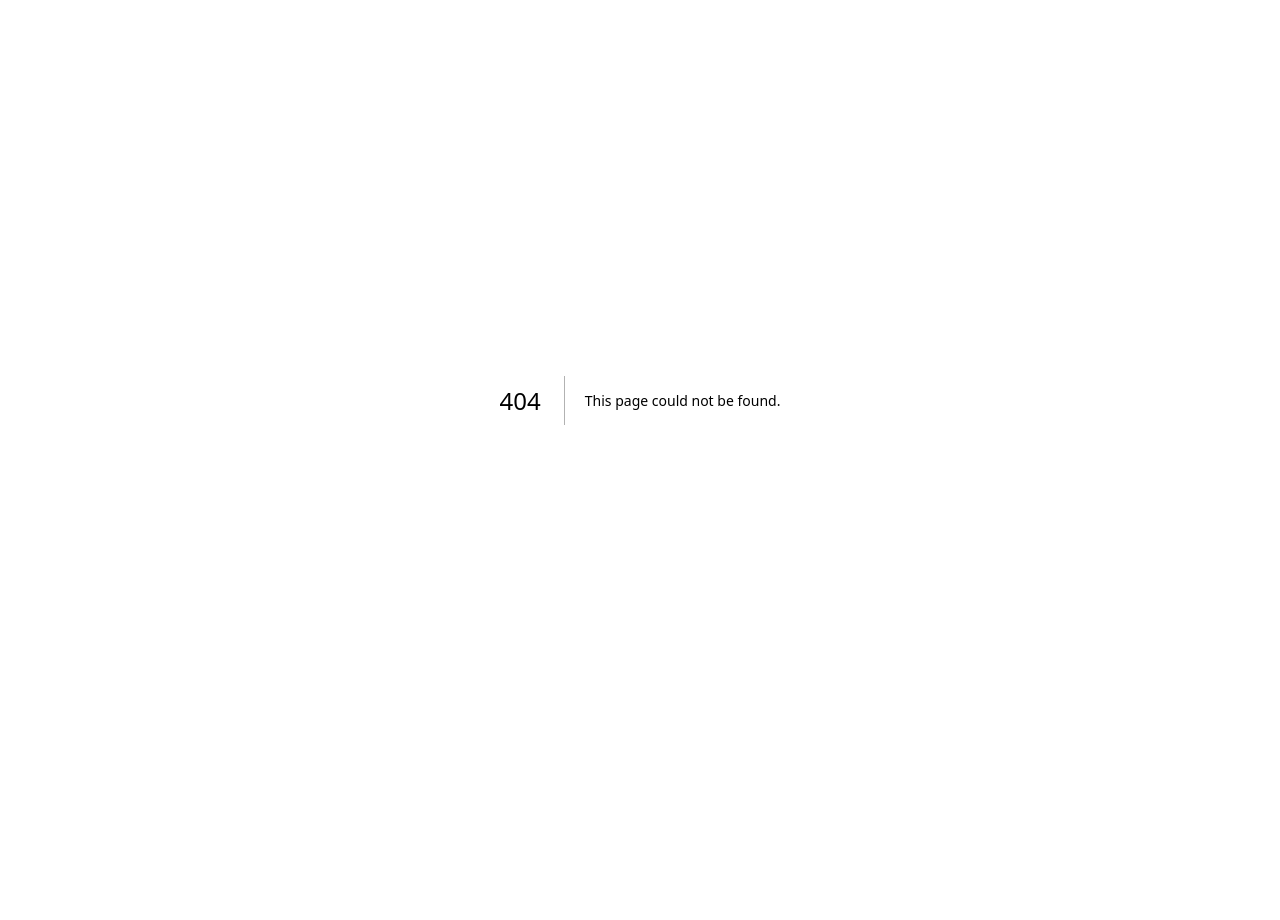
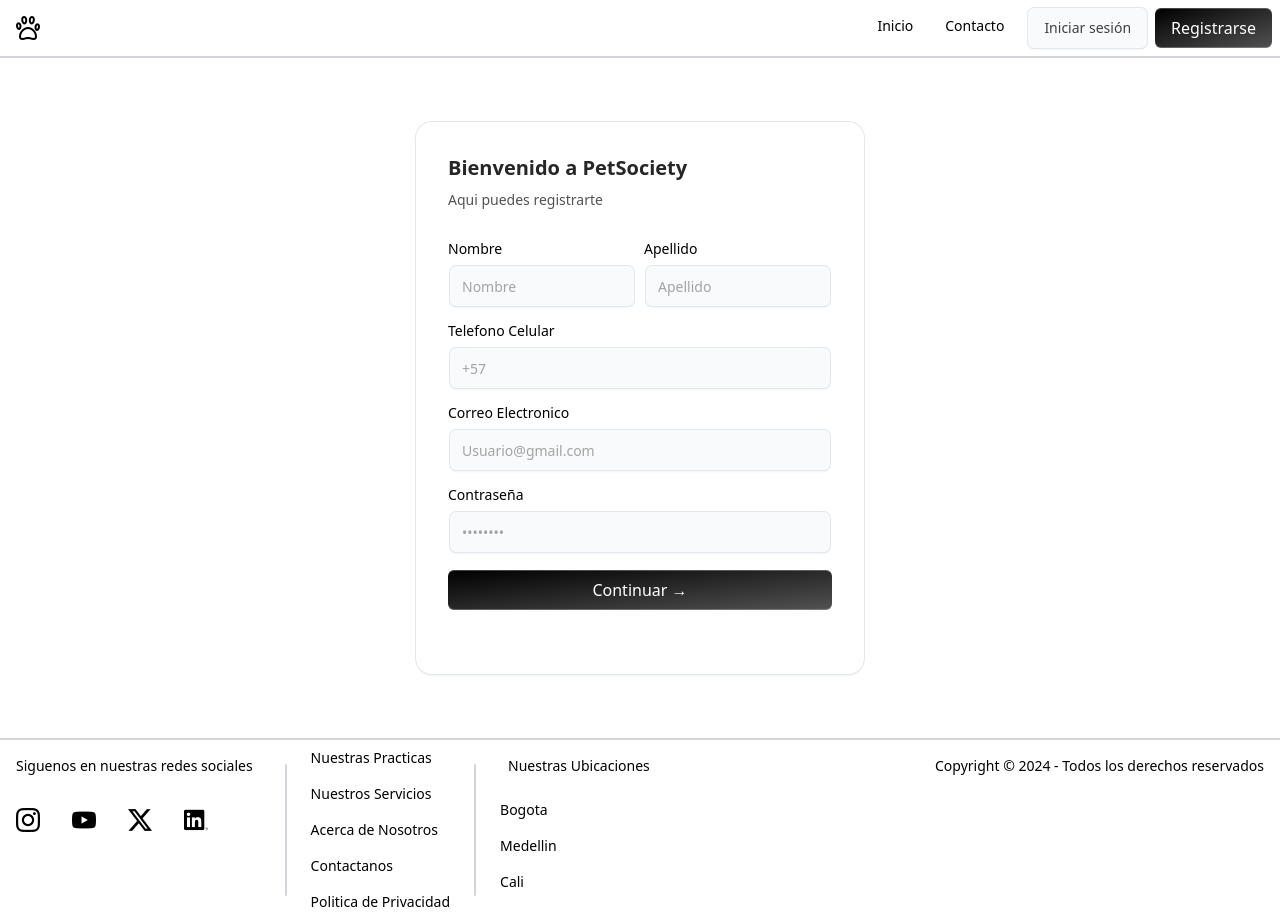
Before and after one commit to KevinVincent016/PetSociety-FrontEnd, a Next.js app: page /register in a window 1280 px wide. Before the commit this address had no page. Before the commit the page ends 800 px from the top, so only its background shows below. Built offline with nearby package versions, Linux system fonts and the light colour scheme.

Commit message:
Add Register Page

```diff
--- a/src/app/(general)/login/page.tsx
+++ b/src/app/(general)/login/page.tsx
@@ -28,20 +28,16 @@ export default function usernamePage(){
         }
     }
 
-    const handleSubmit = () => {
-
-    }
-
     return (
         <div className="max-w-md w-full mx-auto rounded-none md:rounded-2xl p-4 md:p-8 shadow-input bg-white dark:bg-black my-8 md:my-16">
           <h2 className="font-bold text-xl text-neutral-800 dark:text-neutral-200">
-            Welcome to PetSociety
+            Bienvenido a PetSociety
           </h2>
           <p className="text-neutral-600 text-sm max-w-sm mt-2 dark:text-neutral-300">
             Inicia sesión para continuar
           </p>
 
-          <form className="my-8" onSubmit={handleSubmit}>
+          <form className="my-8" onSubmit={onSubmit}>
             <div className="flex flex-col md:flex-row space-y-2 md:space-y-0 md:space-x-2 mb-4">
               <LabelInputContainer>
                 <Label htmlFor="username">Nombre de usuario</Label>
--- /dev/null
+++ b/src/app/(general)/register/page.tsx
@@ -0,0 +1,185 @@
+"use client";
+
+import { useRouter } from "next/navigation";
+import { useState } from "react";
+import { useLogin } from "@/hooks/auth/useLogin";
+import React from "react";
+import { Label } from "@/components/ui/label";
+import { Input } from "@/components/ui/input";
+import { cn } from "@/lib/utils";
+
+export default function usernamePage(){
+
+    // Datos del usuario
+    const [username, setUsername] = useState("");
+    const [userlastname, setUserlastname] = useState("");
+    const [password, setPassword] = useState("");
+    const [phone, setPhone] = useState("");
+    const [email, setEmail] = useState("");
+
+    // Datos de la mascota
+    const [petname, setPetname] = useState("");
+    const [species, setSpecies] = useState("");
+    const [breed, setBreed] = useState("");
+    const [gender, setGender] = useState("");
+    const [birthdate, setBirthdate] = useState("");
+
+    // Datos medicos de la mascota
+    const [height, setHeight] = useState("");
+    const [weight, setWeight] = useState("");
+    const [bloodtype, setBloodtype] = useState("");
+    const [medicalailments, setMedicalailments] = useState("");
+
+    // Paso del formulario
+    const [step, setStep] = useState(1);
+    const router = useRouter();
+    const { login } = useLogin();
+
+    const onSubmit = (e: React.FormEvent) => {
+        e.preventDefault();
+        if (step === 1) {
+            if (!username || !password || !phone || !email) {
+                alert("Por favor complete todos los campos");
+                return;
+            }
+            setStep(2);
+        } else {
+            console.log(username, password, phone, email, petname, species, breed, gender, birthdate, height, weight, bloodtype, medicalailments);
+            login(username, password)
+                .then(()=>router.push("/profile"))
+                .catch( (e: Error) => {
+                    setUsername("");
+                    setPassword("");
+                    alert("Error en el registro")
+                });
+        }
+    }
+
+    return (
+        <div className="max-w-md w-full mx-auto rounded-none md:rounded-2xl p-4 md:p-8 shadow-input bg-white dark:bg-black my-8 md:my-16">
+          <h2 className="font-bold text-xl text-neutral-800 dark:text-neutral-200">
+            Bienvenido a PetSociety
+          </h2>
+          <p className="text-neutral-600 text-sm max-w-sm mt-2 dark:text-neutral-300">
+            {step === 1 ? "Aqui puedes registrarte" : "Ahora registra los datos de tu mascota"}
+          </p>
+
+          <form className="my-8" onSubmit={onSubmit}>
+            {step === 1 ? (
+              <>
+                <div className="flex flex-col md:flex-row space-y-2 md:space-y-0 md:space-x-2 mb-4">
+                  <LabelInputContainer>
+                    <Label htmlFor="firstname">Nombre</Label>
+                    <Input id="firstname" placeholder="Nombre" type="text" value={username} onChange={(e)=>setUsername(e.target.value)} />
+                  </LabelInputContainer>
+                  <LabelInputContainer>
+                    <Label htmlFor="lastname">Apellido</Label>
+                    <Input id="lastname" placeholder="Apellido" type="text" value={userlastname} onChange={(e)=>setUserlastname(e.target.value)} />
+                  </LabelInputContainer>
+                </div>
+                <LabelInputContainer className="mb-4">
+                  <Label htmlFor="phone">Telefono Celular</Label>
+                  <Input id="phone" placeholder="+57" type="number" value={phone} onChange={(e)=>setPhone(e.target.value)} />
+                </LabelInputContainer>
+                <LabelInputContainer className="mb-4">
+                  <Label htmlFor="email">Correo Electronico</Label>
+                  <Input id="email" placeholder="Usuario@gmail.com" type="email" value={email} onChange={(e)=>setEmail(e.target.value)} />
+                </LabelInputContainer>
+                <LabelInputContainer className="mb-4">
+                  <Label htmlFor="password">Contraseña</Label>
+                  <Input id="password" placeholder="••••••••" type="password" value={password} onChange={(e)=>setPassword(e.target.value)} />
+                </LabelInputContainer>
+              </>
+            ) : (
+              <>
+                <p className="text-neutral-600 text-sm max-w-sm mt-2 dark:text-neutral-300 mb-4">
+                  Esta información será visible para el veterinario.
+                </p>
+                <LabelInputContainer className="mb-4">
+                  <Label htmlFor="petname">Nombre de la mascota</Label>
+                  <Input id="petname" placeholder="Nombre de la mascota" type="text" value={petname} onChange={(e)=>setPetname(e.target.value)}/>
+                </LabelInputContainer>
+                <LabelInputContainer className="mb-4">
+                  <Label htmlFor="species">Especie</Label>
+                  <Input id="species" placeholder="Especie" type="text" value={species} onChange={(e)=>setSpecies(e.target.value)}/>
+                </LabelInputContainer>
+                <LabelInputContainer className="mb-4">
+                  <Label htmlFor="breed">Raza</Label>
+                  <Input id="breed" placeholder="Raza" type="text" value={breed} onChange={(e)=>setBreed(e.target.value)}/>
+                </LabelInputContainer>
+                <LabelInputContainer className="mb-4">
+                  <Label htmlFor="gender">Genero</Label>
+                  <Input id="gender" placeholder="Genero" type="text" value={gender} onChange={(e)=>setGender(e.target.value)}/>
+                </LabelInputContainer>
+                <LabelInputContainer className="mb-4">
+                  <Label htmlFor="birthdate">Fecha de nacimiento</Label>
+                  <Input id="birthdate" placeholder="Fecha de nacimiento" type="date" value={birthdate} onChange={(e)=>setBirthdate(e.target.value)}/>
+                </LabelInputContainer>
+                <p className="text-neutral-600 text-sm max-w-sm mt-2 dark:text-neutral-300 mb-4">
+                  Informacion medica de la mascota.
+                </p>
+                <LabelInputContainer className="mb-4">
+                  <Label htmlFor="height">Altura (cm)</Label>
+                  <Input id="height" placeholder="Altura (cm)" type="number" value={height} onChange={(e)=>setHeight(e.target.value)}/>
+                </LabelInputContainer>
+                <LabelInputContainer className="mb-4">
+                  <Label htmlFor="weight">Peso (kg)</Label>
+                  <Input id="weight" placeholder="Peso (kg)" type="number" value={weight} onChange={(e)=>setWeight(e.target.value)}/>
+                </LabelInputContainer>
+                <LabelInputContainer className="mb-4">
+                  <Label htmlFor="bloodtype">Tipo de sangre</Label>
+                  <Input id="bloodtype" placeholder="Tipo de sangre" type="text" value={bloodtype} onChange={(e)=>setBloodtype(e.target.value)}/>
+                </LabelInputContainer>
+                <LabelInputContainer className="mb-4">
+                  <Label htmlFor="medicalailments">Enfermedades</Label>
+                  <Input id="medicalailments" placeholder="Enfermedades" type="text" value={medicalailments} onChange={(e)=>setMedicalailments(e.target.value)}/>
+                </LabelInputContainer>
+              </>
+            )}
+
+            <div className="flex flex-row space-x-2">
+              {step === 2 && (
+                <button
+                  type="button"
+                  onClick={() => setStep(1)}
+                  className="relative group/btn flex space-x-2 items-center justify-center px-4 w-full text-black rounded-md h-10 font-medium shadow-input bg-gray-50 dark:bg-zinc-900 dark:shadow-[0px_0px_1px_1px_var(--neutral-800)]"
+                >
+                  &larr; Regresar
+                  <BottomGradient />
+                </button>
+              )}
+              <button
+                className="bg-gradient-to-br relative group/btn from-black dark:from-zinc-900 dark:to-zinc-900 to-neutral-600 block dark:bg-zinc-800 w-full text-white rounded-md h-10 font-medium shadow-[0px_1px_0px_0px_#ffffff40_inset,0px_-1px_0px_0px_#ffffff40_inset] dark:shadow-[0px_1px_0px_0px_var(--zinc-800)_inset,0px_-1px_0px_0px_var(--zinc-800)_inset]"
+                type="submit"
+              >
+                {step === 1 ? "Continuar" : "Finalizar"} &rarr;
+                <BottomGradient />
+              </button>
+            </div>
+          </form>
+        </div>
+    );
+}
+
+const BottomGradient = () => {
+    return (
+      <>
+        <span className="group-hover/btn:opacity-100 block transition duration-500 opacity-0 absolute h-px w-full -bottom-px inset-x-0 bg-gradient-to-r from-transparent via-cyan-500 to-transparent" />
+        <span className="group-hover/btn:opacity-100 blur-sm block transition duration-500 opacity-0 absolute h-px w-1/2 mx-auto -bottom-px inset-x-10 bg-gradient-to-r from-transparent via-indigo-500 to-transparent" />
+      </>
+    );
+  };
+
+  const LabelInputContainer = ({
+    children,
+    className,
+  }: {
+    children: React.ReactNode;
+    className?: string;
+  }) => {
+    return (
+      <div className={cn("flex flex-col space-y-2 w-full", className)}>
+        {children}
+      </div>
+    );
+  };
```
Also changed, not shown: src/hooks/auth/useRegister.ts (added).
